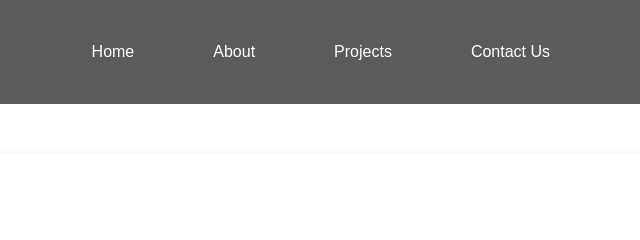
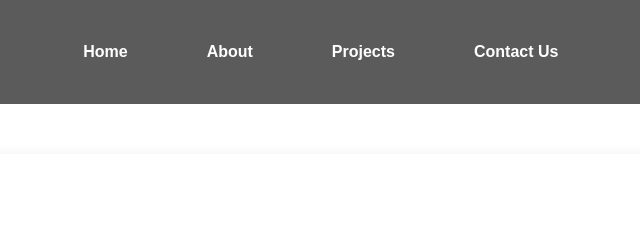
Before and after one commit to wyattbroyles/chs, a plain HTML site: page pages/aboutus.html in a window 1280 px wide. Shown: the top 240 px of the page, 346-986 px from the left. Drawn offline with nearby package versions, Linux system fonts and the light colour scheme; some packages are replaced by stand-ins of ours; a script that the page names is missing.

Commit message:
fix navigation bar tab color
- delete old css labels
- make nav bar tabs visible

```diff
--- a/assets/css/home-style.css
+++ b/assets/css/home-style.css
@@ -89,13 +89,13 @@ nav li a, nav li a:visited {
     text-align: center;
     padding: 6px 12px;
     text-decoration: none;
-    color: white;
+    color: black;
     font-size: 16px; /* Increase font size */
     white-space: nowrap;
     border-radius: 10px;
 }
 
-nav li a:hover {background-color: white; color: black; border-radius: 10px;}
+nav li a:hover {background-color: rgb(99, 94, 94); color: white; border-radius: 10px;}
 
 /* Footer */
 footer {
--- a/pages/aboutus.html
+++ b/pages/aboutus.html
@@ -19,18 +19,14 @@
               <a href="../index.html">
             <img src="../assets/images/logo.png" alt="logo"> </a>
          </div>
-      <nav>
-        <ul>
-            <li><a href="../index.html">Home</a></li>
-            <li class="dropdown">
-                <a class="dropbtn" href="aboutus.html">About</a>
-            </li>
-            <li class="dropdown">
-                <a class="dropbtn" href="projects.html">Projects</a>
-            </li>
-            <li><a href="contacts.html">Contact Us</a></li>
-        </ul>
-    </nav>
+         <nav>
+            <ul>
+                <li><a href="index.html"><strong>Home</strong></a></li>
+                <li><a href="pages/aboutus.html"><strong>About</strong></a></li>
+                <li><a href="pages/projects.html"><strong>Projects</strong></a></li>
+                <li><a href="pages/contacts.html"><strong>Contact Us</strong></a></li>
+            </ul>
+        </nav>
     <div class="hamburger-menu">
         <img src="../assets/images/hamburger-icon.png" alt="Menu">
     </div>
```
Also changed, not shown: pages/contacts.html (+8 -12 lines), pages/projects.html (+8 -12 lines).
